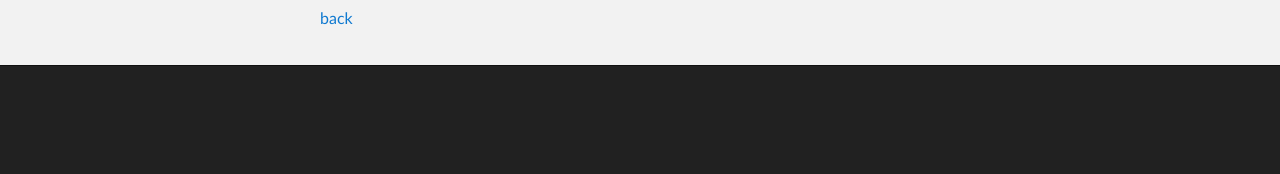
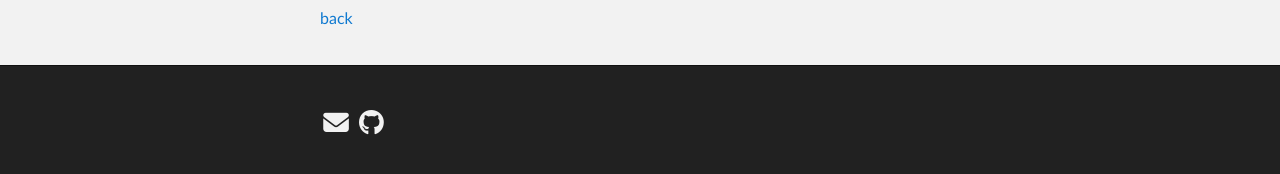
Before and after one commit to dhruviyer17/dhruviyer17.github.io, a Jekyll site: the page built from contacts.md, in a window 1280 px wide. Shown: the part 376-550 px from the top of the page. Built offline with Jekyll 4.4.1, drawn with Linux system fonts in a browser that asks for light colours; nearby versions of some CDN libraries.

Commit message:
Changed layout

```diff
--- a/_layouts/default2.html
+++ b/_layouts/default2.html
@@ -1,14 +1,13 @@
 <!DOCTYPE html>
-<html lang="{{ site.lang | default: "en-US" }}">
+<html lang="{{ site.lang | default: " en-US " }}">
 
 <head>
     <meta charset='utf-8'>
     <meta http-equiv="X-UA-Compatible" content="IE=edge">
     <meta name="viewport" content="width=device-width,maximum-scale=2">
     <link rel="stylesheet" type="text/css" media="screen" href="{{ '/assets/css/style.css?v=' | append: site.github.build_revision | relative_url }}">
-
-{% seo %}
-    {% include head-custom.html %}
+    <script src="https://kit.fontawesome.com/bfe71a2e0c.js" crossorigin="anonymous"></script>
+    {% seo %} {% include head-custom.html %}
 </head>
 
 <body>
@@ -30,8 +29,7 @@
             <h1 id="project_title" style="text-align: center;"><a href="index.html" style="all: unset;">{{ site.title | default: site.github.repository_name }}</a></h1>
             <h2 id="project_tagline" style="text-align: center;"><a href="index.html" style="all: unset;"> {{site.description | default: site.github.project_tagline }}</a></h2>
 
-          {% if site.show_downloads %}
-          {% endif %}
+            {% if site.show_downloads %} {% endif %}
         </header>
     </div>
 
@@ -48,7 +46,14 @@
             {% if site.github.is_project_page %}
             <p class="copyright">{{ site.title | default: site.github.repository_name }} maintained by <a href="{{ site.github.owner_url }}">{{ site.github.owner_name }}</a></p>
             {% endif %}
+            <div id="lab_social_icon_footer">
+                <div class="text-center center-block">
+                    <a href="mailto:dhruviyer17@g.ecc.u-tokyo.ac.jp"><i id="social-em" class="fa fa-envelope fa-2x social"></i></a>
+                    <a href="https://github.com/dhruv1711"><i id="social-git" class="fa fa-github fa-2x social"></i></a>
+                </div>
+            </div>
         </footer>
     </div>
 </body>
+
 </html>
```
Also changed, not shown: 2 other files. Lines whose indentation alone changed are shown as unchanged.
